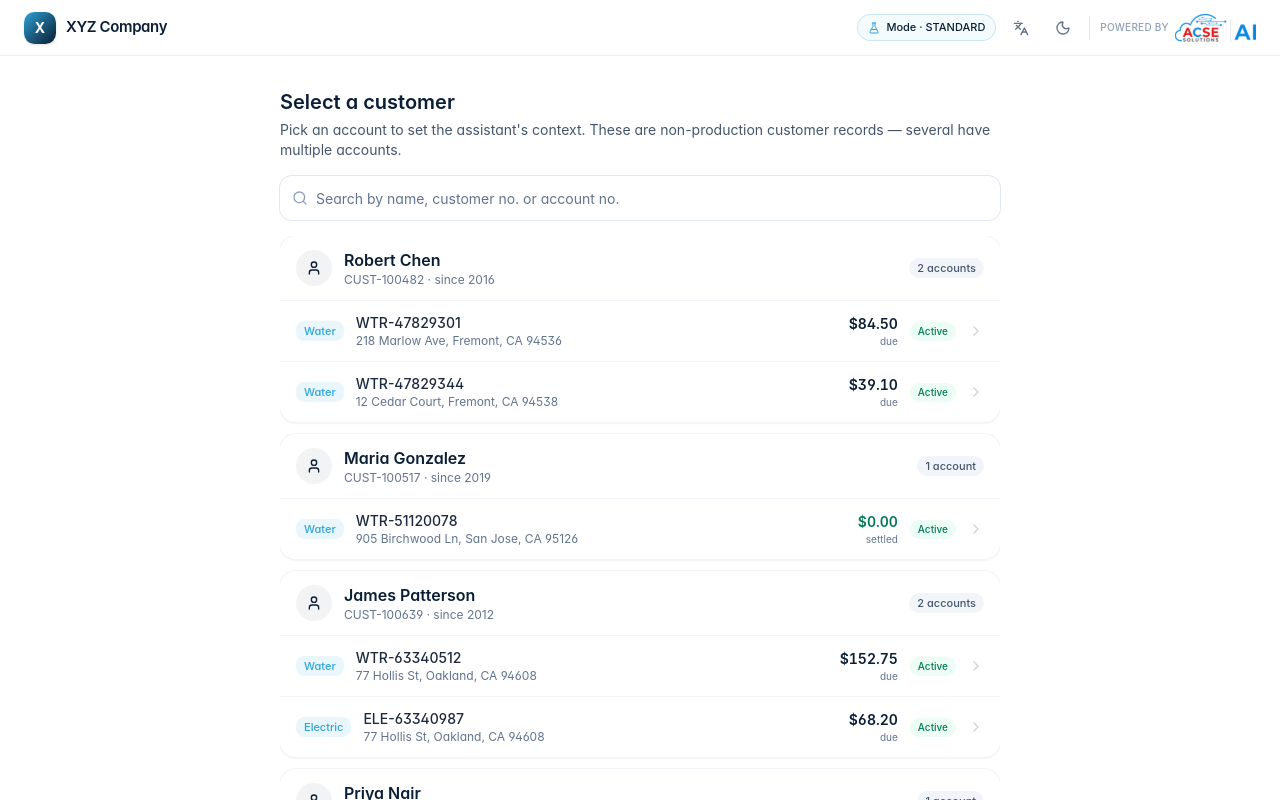
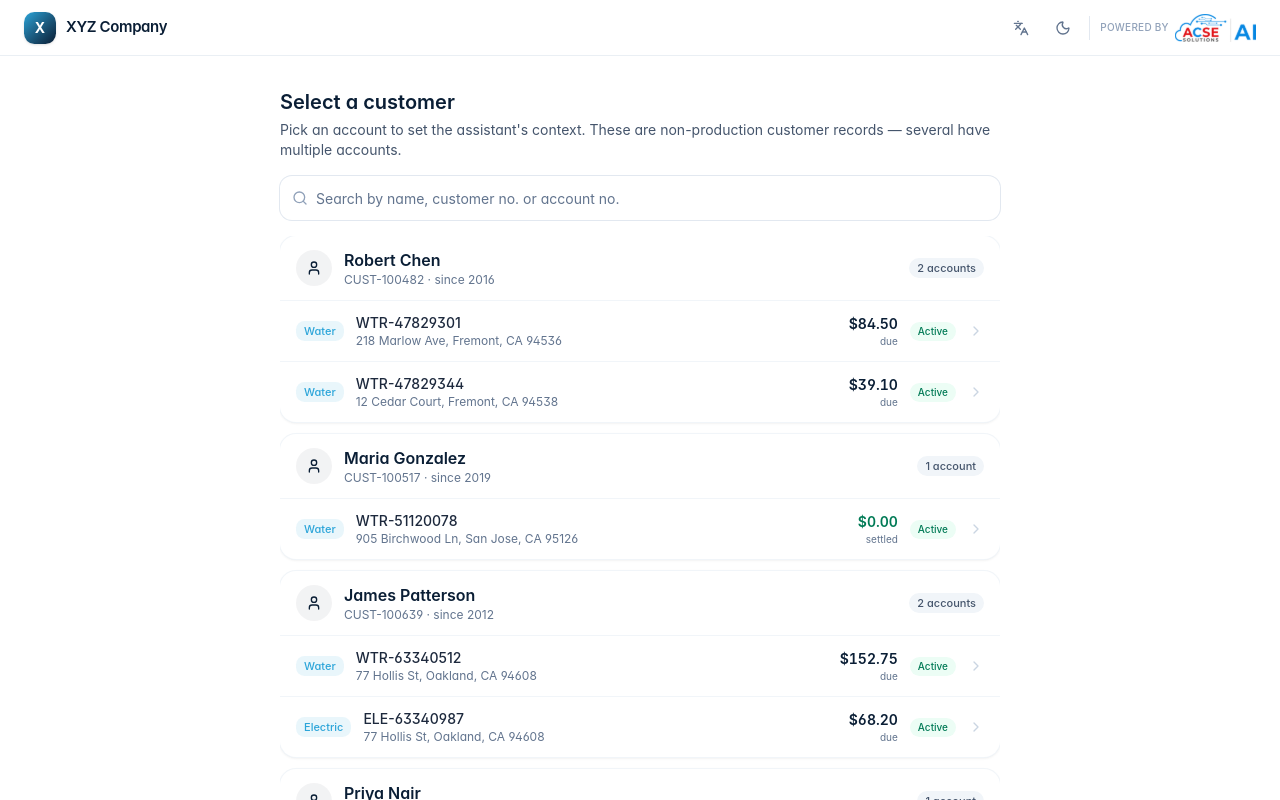
Before and after one commit to snagarajanait-prog/ACSE-FRONTEND, a React (Vite) app: page / in a window 1280 px wide. Both pictures are taken after a click on the button 250 px from the left and 1821 px from the top of the page. Built offline with nearby package versions, Linux system fonts and the light colour scheme.

Commit message:
refactor: remove unused source props from CopilotHeader component

```diff
--- a/src/containers/copilot/components/CopilotHeader.tsx
+++ b/src/containers/copilot/components/CopilotHeader.tsx
@@ -6,7 +6,7 @@
  * `ClientBrand`) for the client's real name / logo artwork.
  */
 
-import { FlaskConical, PanelLeft, RotateCcw } from 'lucide-react'
+import { PanelLeft, RotateCcw } from 'lucide-react'
 import { useTranslation } from 'react-i18next'
 import { Link } from 'react-router-dom'
 import LanguageSwitcher from '@/components/LanguageSwitcher'
@@ -22,9 +22,6 @@ const ICON_BUTTON_CLASS =
 interface CopilotHeaderProps {
   /** Whether a customer/account is in context (controls the panel + reset actions). */
   hasContext: boolean
-  source: string
-  sourceSystem: string
-  sourceShort: string
   playing: boolean
   onOpenPanel: () => void
   onReset: () => void
@@ -32,9 +29,6 @@ interface CopilotHeaderProps {
 
 export default function CopilotHeader({
   hasContext,
-  source,
-  sourceSystem,
-  sourceShort,
   playing,
   onOpenPanel,
   onReset,
@@ -46,7 +40,6 @@ export default function CopilotHeader({
 
       {/* `min-w-0` lets the brand truncate instead of the controls being squeezed. */}
       <div className="ml-auto flex shrink-0 items-center gap-1 sm:gap-2">
-        <SourcePill source={source} system={sourceSystem} short={sourceShort} />
         <LanguageSwitcher />
         <ThemeToggle className="h-8 w-8" />
         {hasContext && (
@@ -113,29 +106,3 @@ function PoweredBy() {
     </Link>
   )
 }
-
-function SourcePill({ source, system, short }: { source: string; system: string; short: string }) {
-  const { t } = useTranslation('copilot')
-  const isLive = source === 'C2M'
-  return (
-    <span
-      aria-label={t('header.assistantMode', { system })}
-      className={cn(
-        'hidden items-center gap-1.5 rounded-full px-2.5 py-1 text-[11px] font-medium ring-1 sm:inline-flex',
-        isLive
-          ? 'bg-brand-red/5 text-brand-red ring-brand-red/25 dark:bg-brand-red/10 dark:ring-brand-red/40'
-          : 'bg-brand-cyan/5 text-brand-navy ring-brand-cyan/25 dark:bg-brand-cyan/10 dark:text-brand-cyan dark:ring-brand-cyan/30',
-      )}
-    >
-      {isLive ? (
-        <span className="relative flex h-1.5 w-1.5">
-          <span className="absolute inline-flex h-full w-full rounded-full bg-brand-red opacity-75 motion-safe:animate-ping" />
-          <span className="relative inline-flex h-1.5 w-1.5 rounded-full bg-brand-red" />
-        </span>
-      ) : (
-        <FlaskConical className="h-3 w-3 text-brand-cyan" />
-      )}
-      {t('header.mode', { short })}
-    </span>
-  )
-}
--- a/src/containers/copilot/index.tsx
+++ b/src/containers/copilot/index.tsx
@@ -37,7 +37,6 @@ export default function Copilot() {
     customer,
     account,
     source,
-    meta,
     messages,
     thinking,
     typing,
@@ -87,9 +86,6 @@ export default function Copilot() {
 
       <CopilotHeader
         hasContext={hasContext}
-        source={source}
-        sourceSystem={meta.chatSystem}
-        sourceShort={meta.chatShort}
         playing={playing}
         onOpenPanel={() => setPanelOpen(true)}
         onReset={resetConversation}
```
